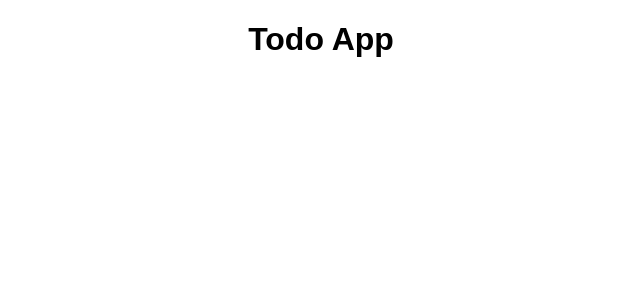
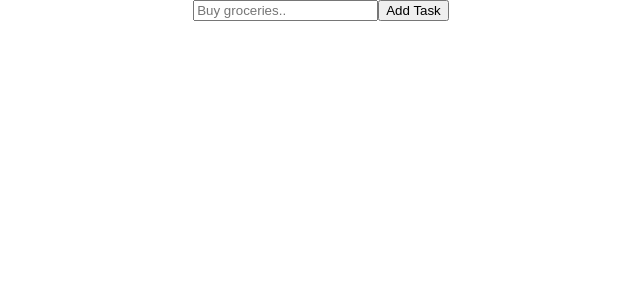
Before and after one commit to meghna-saxena/todo-app, a React (Create React App) app: page / in a window 1280 px wide. Shown: the top 300 px of the page, without its empty margins (319-959 px from the left). Built offline with nearby package versions, Linux system fonts and the light colour scheme.

Commit message:
created component to take user input

```diff
--- /dev/null
+++ b/src/components/AddItem/index.js
@@ -0,0 +1,18 @@
+import React, { Component } from 'react';
+
+class AddItem extends Component {
+    state = {
+        items: ""
+    }
+
+    render() {
+        return (
+            <div>
+                <input type="text" placeholder="Buy groceries.." onChange={this.inputChangedHandler} value={this.state.items} />
+                <button>Add Task</button>
+            </div>
+        );
+    }
+}
+
+export default AddItem;
--- a/src/App.js
+++ b/src/containers/App.js
@@ -1,11 +1,12 @@
 import React, { Component } from 'react';
+import AddItem from '../components/AddItem';
 import './App.css';
 
 class App extends Component {
   render() {
     return (
       <div className="App">
-       <h1>Todo App</h1>
+       <AddItem />
       </div>
     );
   }
--- a/src/index.js
+++ b/src/index.js
@@ -1,6 +1,6 @@
 import React from 'react';
 import ReactDOM from 'react-dom';
 import './index.css';
-import App from './App';
+import App from '../src/containers/App';
 
 ReactDOM.render(<App />, document.getElementById('root'));
```
Also changed, not shown: src/components/AddItem/AddItem.css (added), src/components/ItemList/Item.css (added), src/components/ItemList/index.js (added), src/containers/App.css (renamed from src/App.css).
